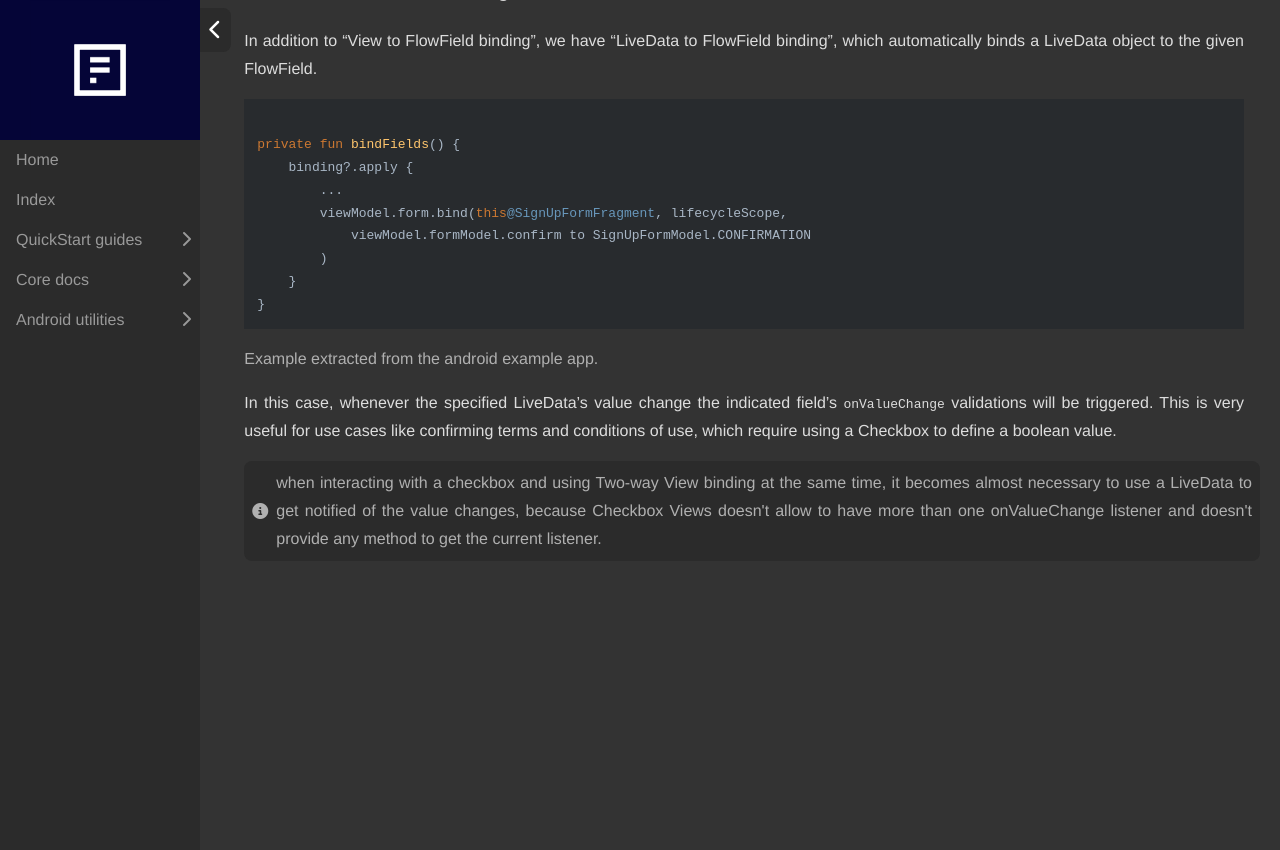
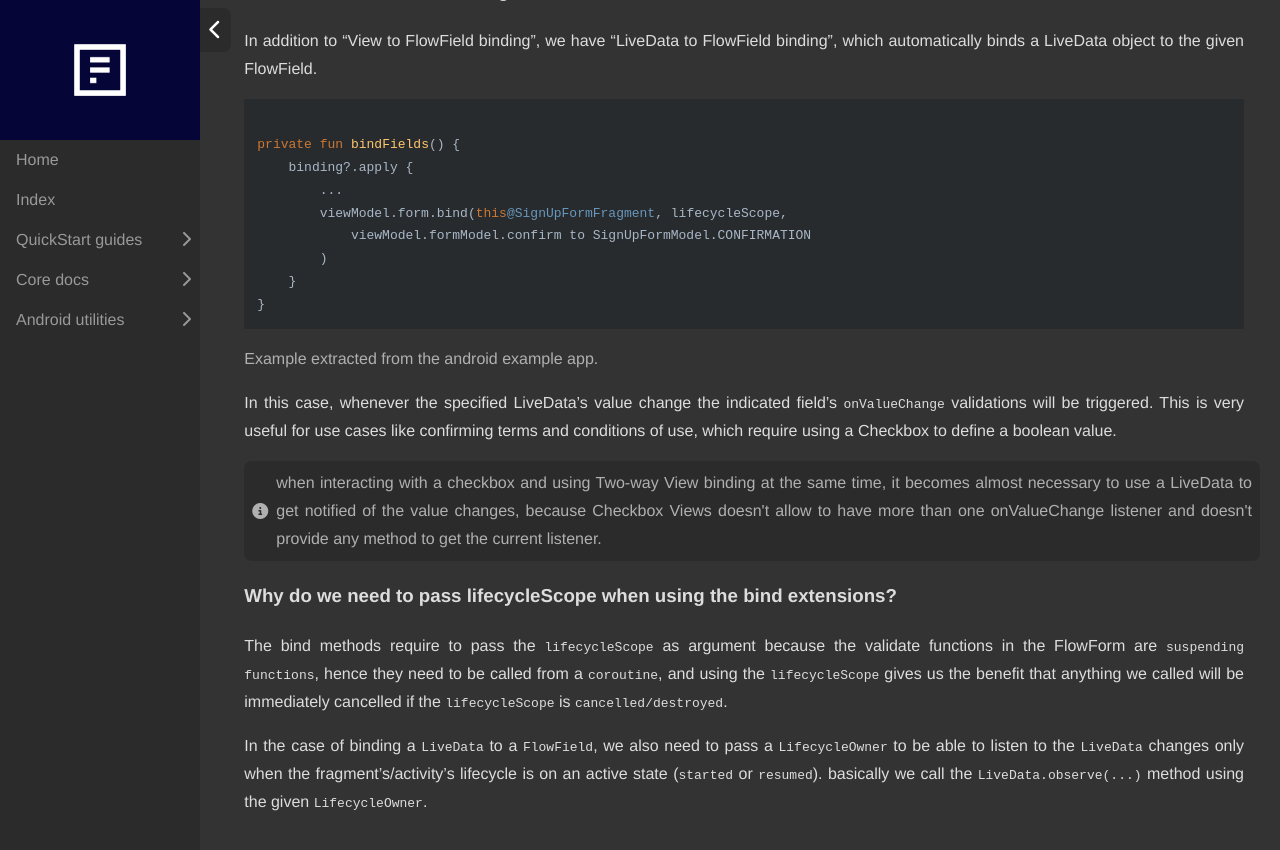
Before and after one commit to rootstrap/FlowForms, a Jekyll site: the page built from docs/pages/android-utils/Binding.md, in a window 1280 px wide and 900 px high, scrolled down 1184 px. Shown: the top 850 px of the window. Built offline with Jekyll 4.4.1, drawn with Linux system fonts in a browser that asks for light colours; nearby versions of some CDN libraries; before the commit the page ends 1813 px from its top, so only the background shows below that.

Commit message:
revert changes in Binding.md

```diff
--- a/docs/pages/android-utils/Binding.md
+++ b/docs/pages/android-utils/Binding.md
@@ -57,3 +57,9 @@ private fun bindFields() {
 In this case, whenever the specified LiveData's value change the indicated field's `onValueChange` validations will be triggered. This is very useful for use cases like confirming terms and conditions of use, which require using a Checkbox to define a boolean value.
 
 <div class="rs-row comment"> <i class="comment-icon fa-solid fa-circle-info"></i> <div class="comment">when interacting with a checkbox and using Two-way View binding at the same time, it becomes almost necessary to use a LiveData to get notified of the value changes, because Checkbox Views doesn't allow to have more than one onValueChange listener and doesn't provide any method to get the current listener.</div> </div>
+
+### Why do we need to pass lifecycleScope when using the bind extensions?
+
+The bind methods require to pass the `lifecycleScope` as argument because the validate functions in the FlowForm are `suspending functions`, hence they need to be called from a `coroutine`, and using the `lifecycleScope` gives us the benefit that anything we called will be immediately cancelled if the `lifecycleScope` is `cancelled/destroyed`.
+
+In the case of binding a `LiveData` to a `FlowField`, we also need to pass a `LifecycleOwner` to be able to listen to the `LiveData` changes only when the fragment's/activity's lifecycle is on an active state (`started` or `resumed`). basically we call the `LiveData.observe(...)` method using the given `LifecycleOwner`.
```
